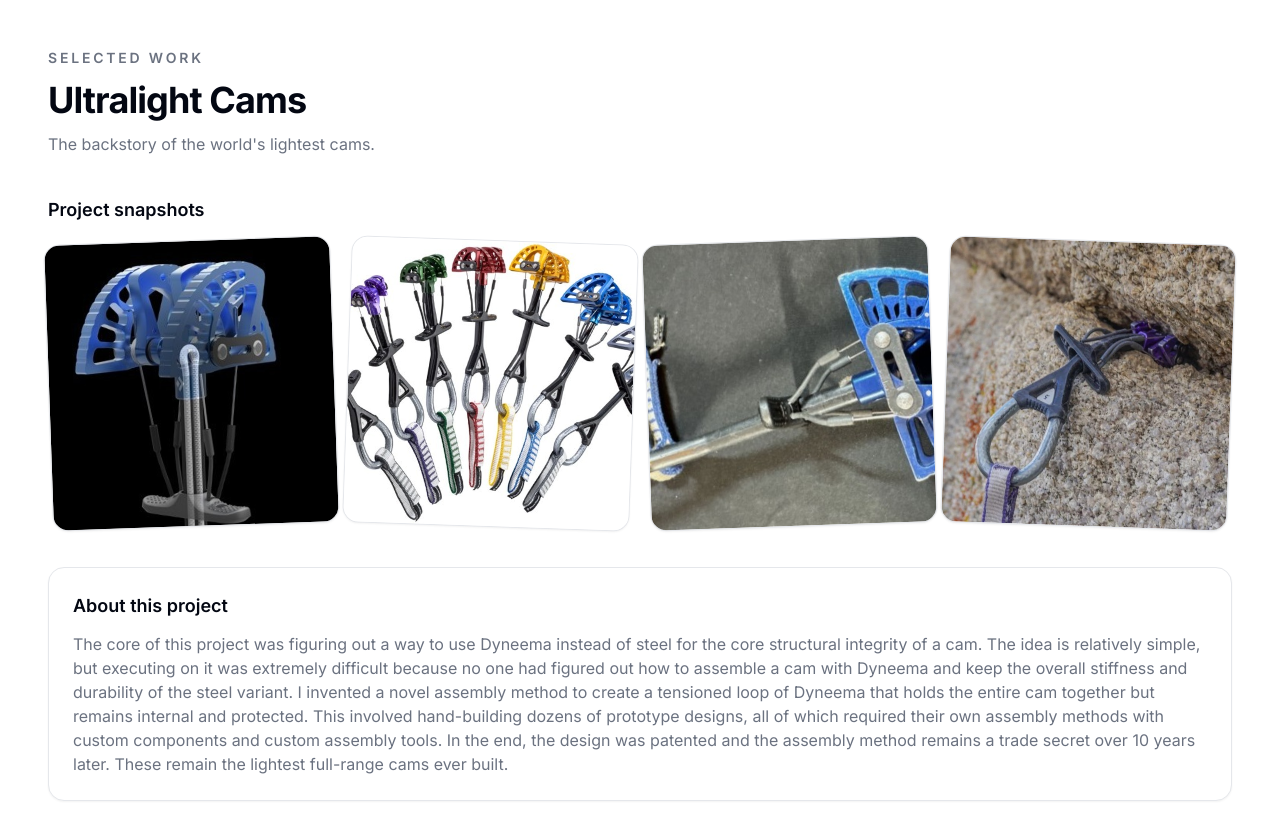
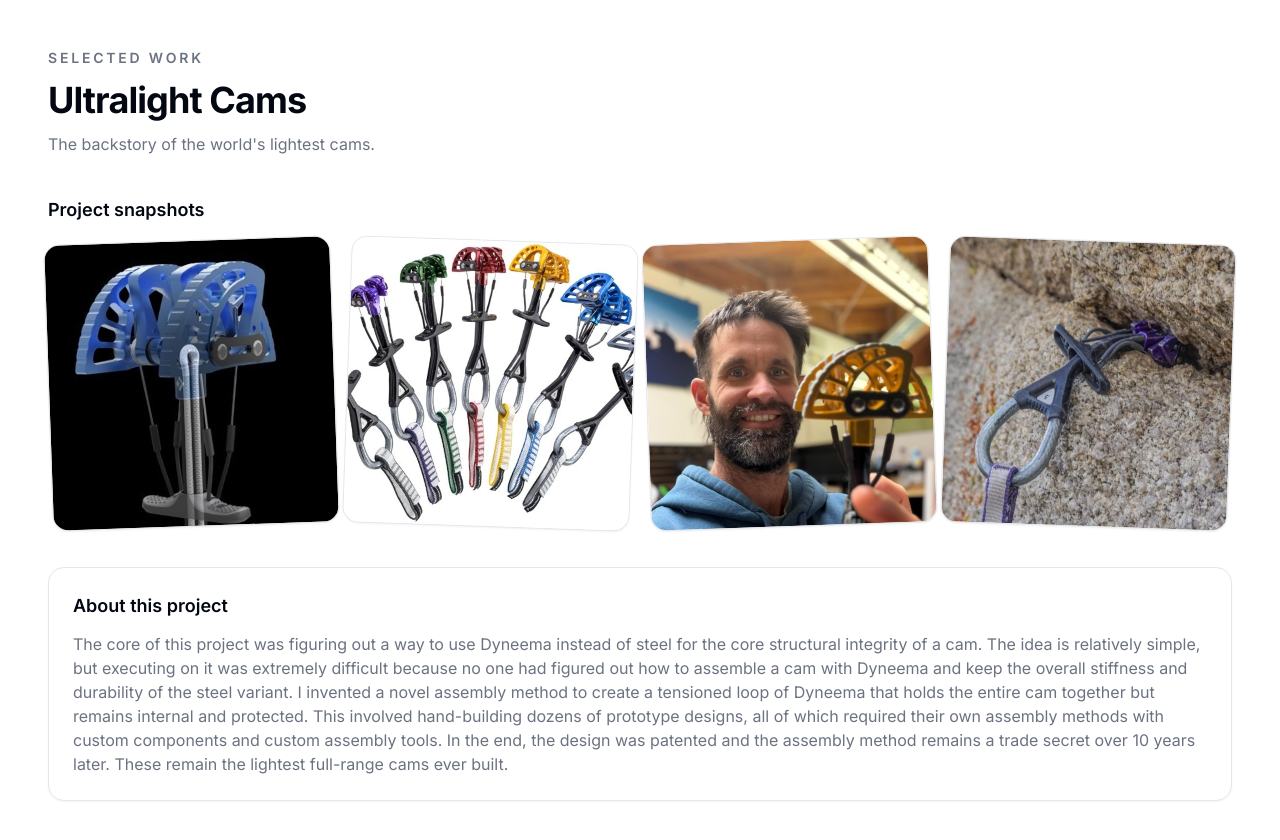
Before and after one commit to bakerjohnalex/resume, a Next.js app: page /projects/ultralight-cams in a window 1280 px wide. Shown: the top 840 px of the page. Built offline with nearby package versions, Linux system fonts and the light colour scheme.

Commit message:
Update page.tsx

```diff
--- a/src/app/projects/ultralight-cams/page.tsx
+++ b/src/app/projects/ultralight-cams/page.tsx
@@ -16,7 +16,7 @@ const projectImages = [
     alt: "Ultralight Cams preview image two",
   },
   {
-    src: "/ulcamused.jpg",
+    src: "/ulcam3.jpg",
     alt: "Ultralight Cams preview image three",
   },
   {
```
